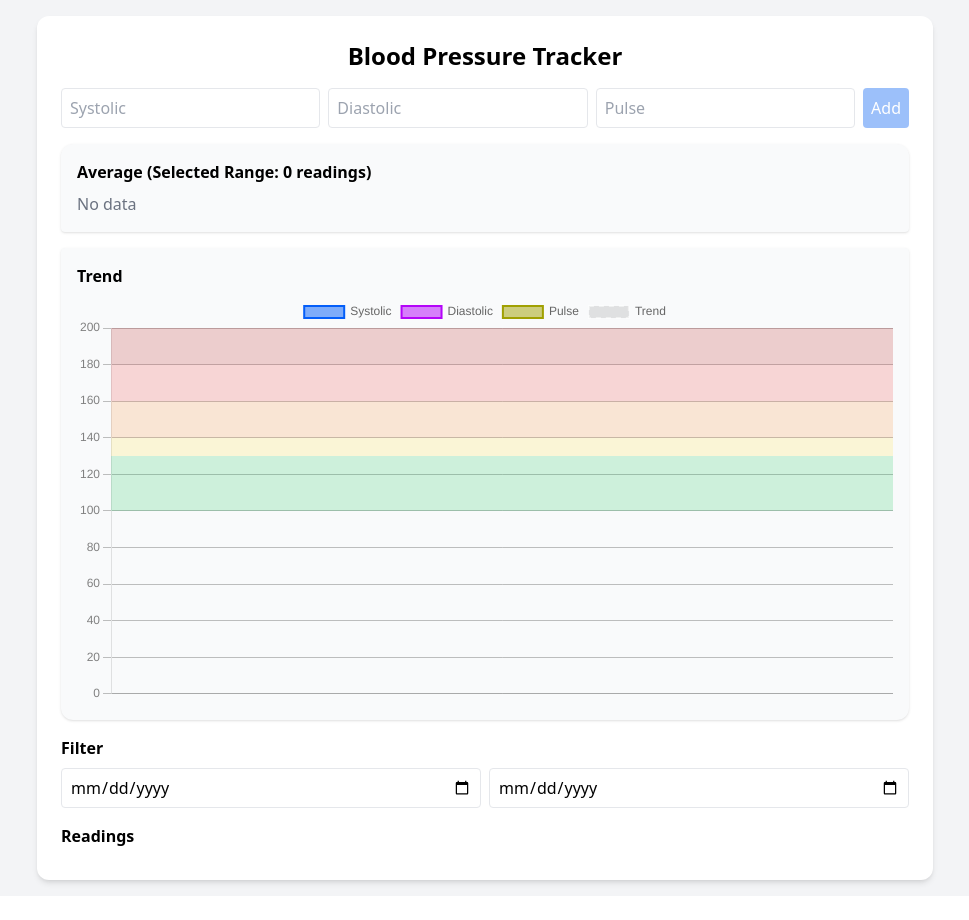
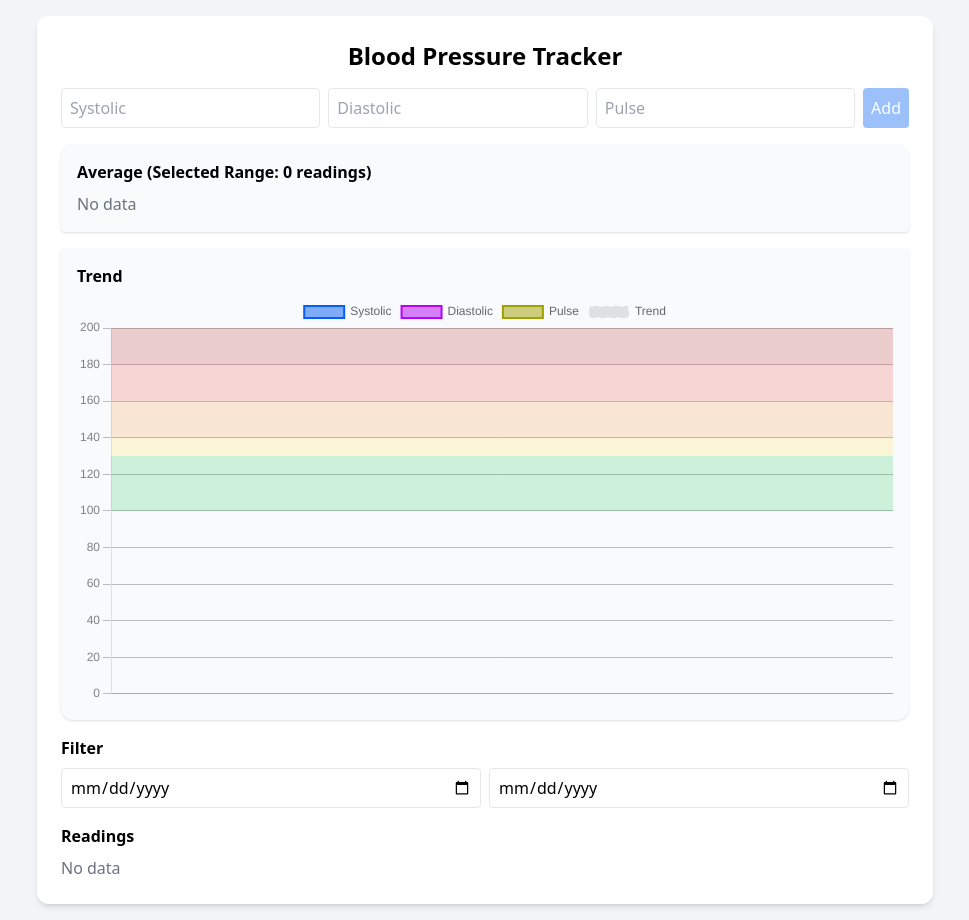
Before and after one commit to AndyTheGuardian/bloodpressure-tracker, a React (Vite) app: page / in a window 1280 px wide. Shown: the whole page, without its empty margins (155-1124 px from the left). Before the commit the page ends 896 px from the top, so only its background shows below. Built offline with nearby package versions, Linux system fonts and the light colour scheme.

Commit message:
Added 'No data' on empty list

```diff
--- a/src/App.tsx
+++ b/src/App.tsx
@@ -216,7 +216,6 @@
         <h1 className="text-2xl font-bold mb-4 text-center dark:text-gray-100">
           Blood Pressure Tracker
         </h1>
-
         <form
           onSubmit={handleSubmit}
           className="flex flex-col sm:flex-row gap-2"
@@ -342,7 +341,6 @@
         <h2 className="text-md font-semibold mt-4 mb-2 dark:text-gray-50 dark:text-opacity-60">
           Filter
         </h2>
-
         <div className="flex flex-col sm:flex-row gap-2">
           <input
             className="w-full sd:flex-1 h-10 p-2 border rounded dark:bg-gray-800 dark:border-gray-700 dark:text-gray-100"
@@ -361,6 +359,9 @@
         <h2 className="text-md font-semibold mt-4 dark:text-gray-50 dark:text-opacity-60">
           Readings
         </h2>
+        {filteredReadings.length === 0 ? (
+          <p className="text-gray-500 mt-2">No data</p>
+        ) : (
           <ul className="mt-2 space-y-2">
             {reversedReadings.map((r) => {
               const level = getBPLevel(r.systolic, r.diastolic);
@@ -389,6 +390,7 @@
               );
             })}
           </ul>
+        )}
       </div>
     </div>
   );
```
Lines whose indentation alone changed are shown as unchanged.
